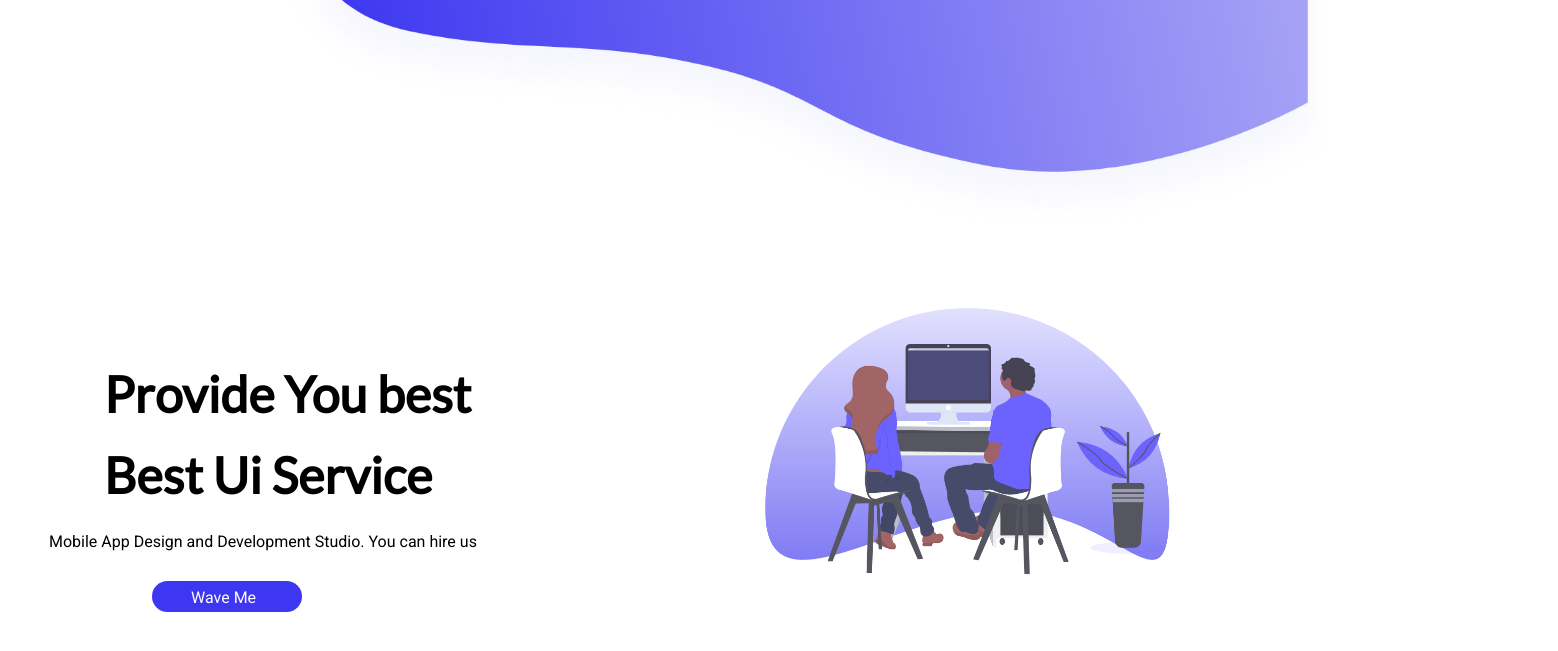
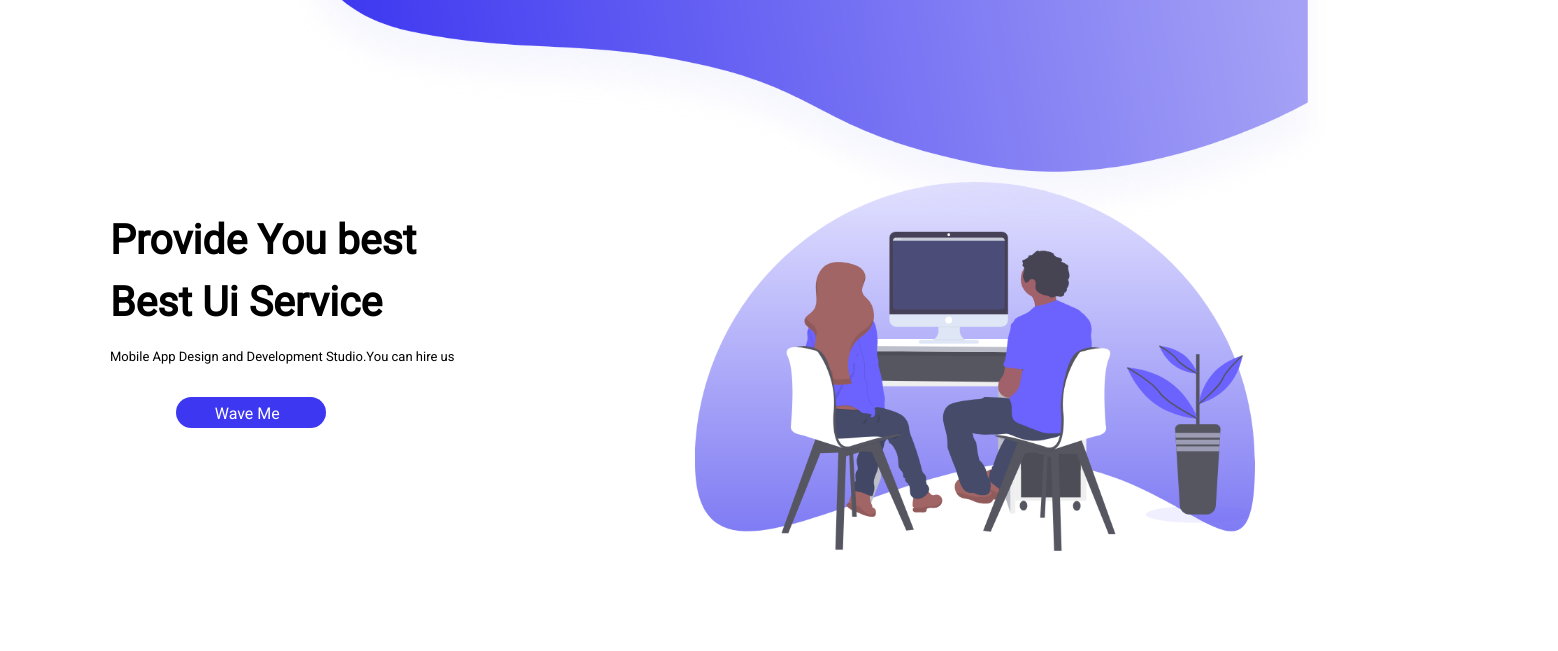
Before and after one commit to abdurrafay-saqlain/UIexpert, a plain HTML site: page index.html in a window 1280 px wide. Shown: the part 71-722 px from the top of the page, 1558 px wide, since content can reach past the window. Drawn offline with Linux system fonts and the light colour scheme.

Commit message:
improve header and banner code second

```diff
--- a/assets/css/style.css
+++ b/assets/css/style.css
@@ -3,6 +3,7 @@ body {
   padding: 0;
   box-sizing: border-box;
   font-family: "Roboto";
+  overflow-x: hidden;
 }
 /* a {
   color: #fff;
@@ -64,58 +65,46 @@ body {
   right: -70px;
 }
 /* Banner Css */
-.container {
-  margin: 0 auto;
-  width: 99%;
-  max-width: 1891px;
+.main-banner {
+  margin-top: 60px;
 }
-.main-banner {
-  position: absolute;
-  margin: 160px auto;
+.fcontainer {
+  display: flex;
+  margin-left: 50px;
+}
+.banner-content {
+  margin-left: 60px;
+}
+.main-banner .banner-content h2 {
+  font-size: 41px;
+  font-weight: 900;
+  margin-bottom: -20px;
 }
 
-.main-banner .banner-content h2 {
-  position: relative;
-  left: 50px;
-  transform: translate(50px, 50px);
-  font-family: "Lato", sans-serif;
-  font-size: 50px;
-  line-height: 40px;
+.main-banner .banner-content p {
+  padding-top: 30px;
+  font-size: 13px;
 }
-.main-banner .banner-content p {
-  padding: 45px 45px;
+.main-banner .banner-content .wave-me {
+  display: flex;
+  justify-content: center;
+  margin: 0px 63px 0px 0px;
+  padding-top: 20px;
 }
-.wave-me {
-  right: -94px;
-  position: relative;
-  top: -34px;
-  left: auto;
-  transform: translate(54px, 3px);
-  display: flex;
-}
-.wave-me a {
+.main-banner .banner-content .wave-me a {
   background-color: #3d37f1;
   border-radius: 40px;
-  justify-content: center;
   padding: 7px 46px 5px 39px;
-  display: flex;
-  justify-content: center;
-  align-items: center;
   text-decoration: none;
   color: #fff;
   box-shadow: 2px;
 }
-.wave-me a:hover {
-  background-color: #3d37f1;
-  color: black;
-  transition: 0.5s ease-in-out;
+.main-banner .banner-image {
+  justify-content: flex-end;
+  display: flex;
 }
-.main-image {
-  position: relative;
-  transform: translate(96%, -124%);
-}
-.main-image img {
-  width: 51%;
+.main-banner .banner-image img {
+  width: 70%;
 }
 
 /* Banner Css End */
--- a/index.html
+++ b/index.html
@@ -40,19 +40,29 @@
     </header>
     <!-- header End -->
    <section class="main-banner">
-      <div class="container">
+     <div class="fcontainer">
       <div class="banner-content">
-          <h2>Provide You best</h2>
-          <h2>Best Ui Service</h2>
-          <p>Mobile App Design and Development Studio. You can hire us</p>
-        </div>
+        <h2>
+          Provide You best
+        </h2>
+        <h2>
+      Best Ui Service
+        </h2>
+      <p>
+        Mobile App Design and Development Studio.You can hire us
+      </p>
       <div class="wave-me">
         <a href="#">Wave Me </a>
       </div>
-<div class="main-image">
+      </div>
+      <div class="banner-image">
         <img src="assets/images/undraw_pair_programming_njlp.png" alt="">
       </div>
      </div>
    </section>
+
+
+
+
   </body>
 </html>
```
Lines whose indentation alone changed are shown as unchanged.
